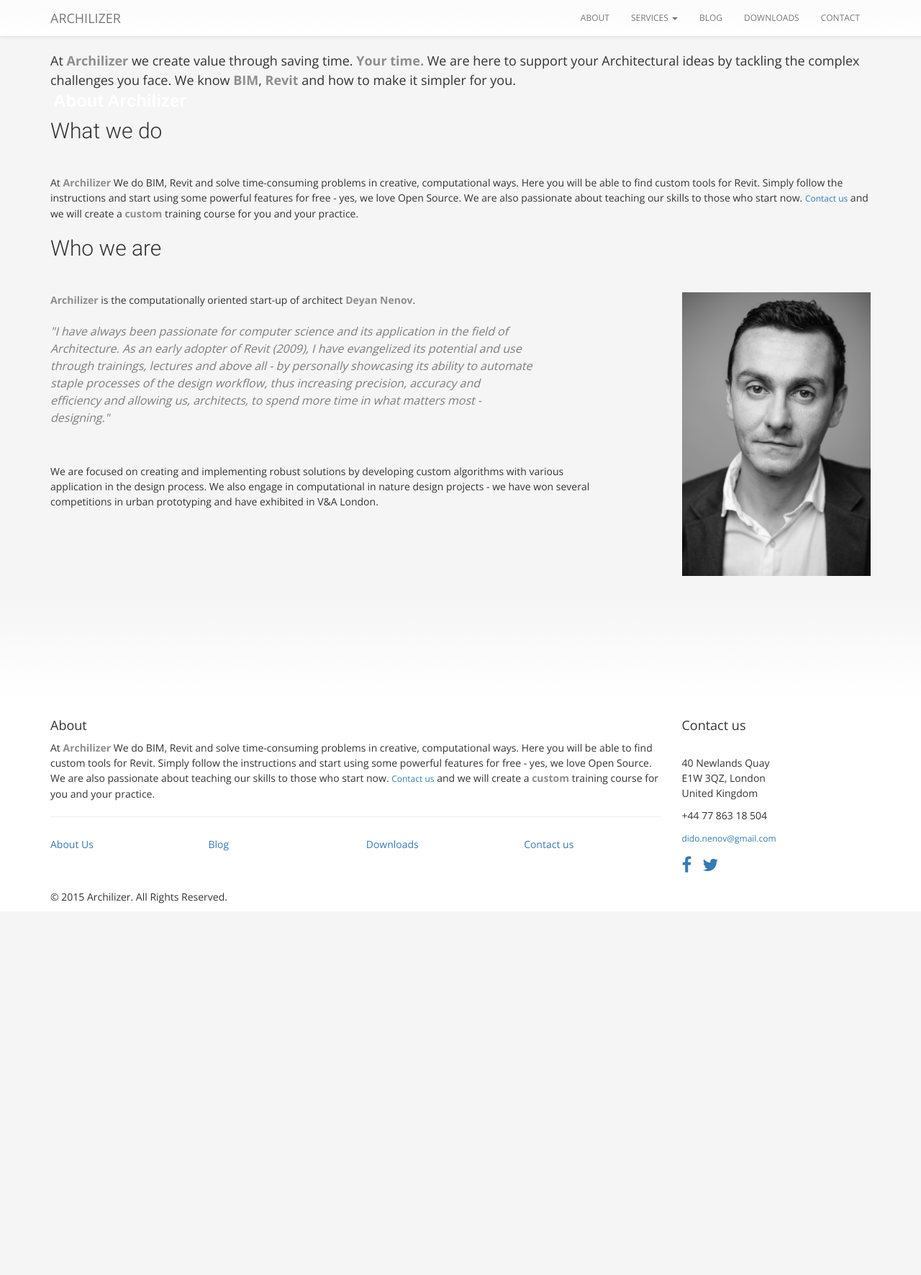
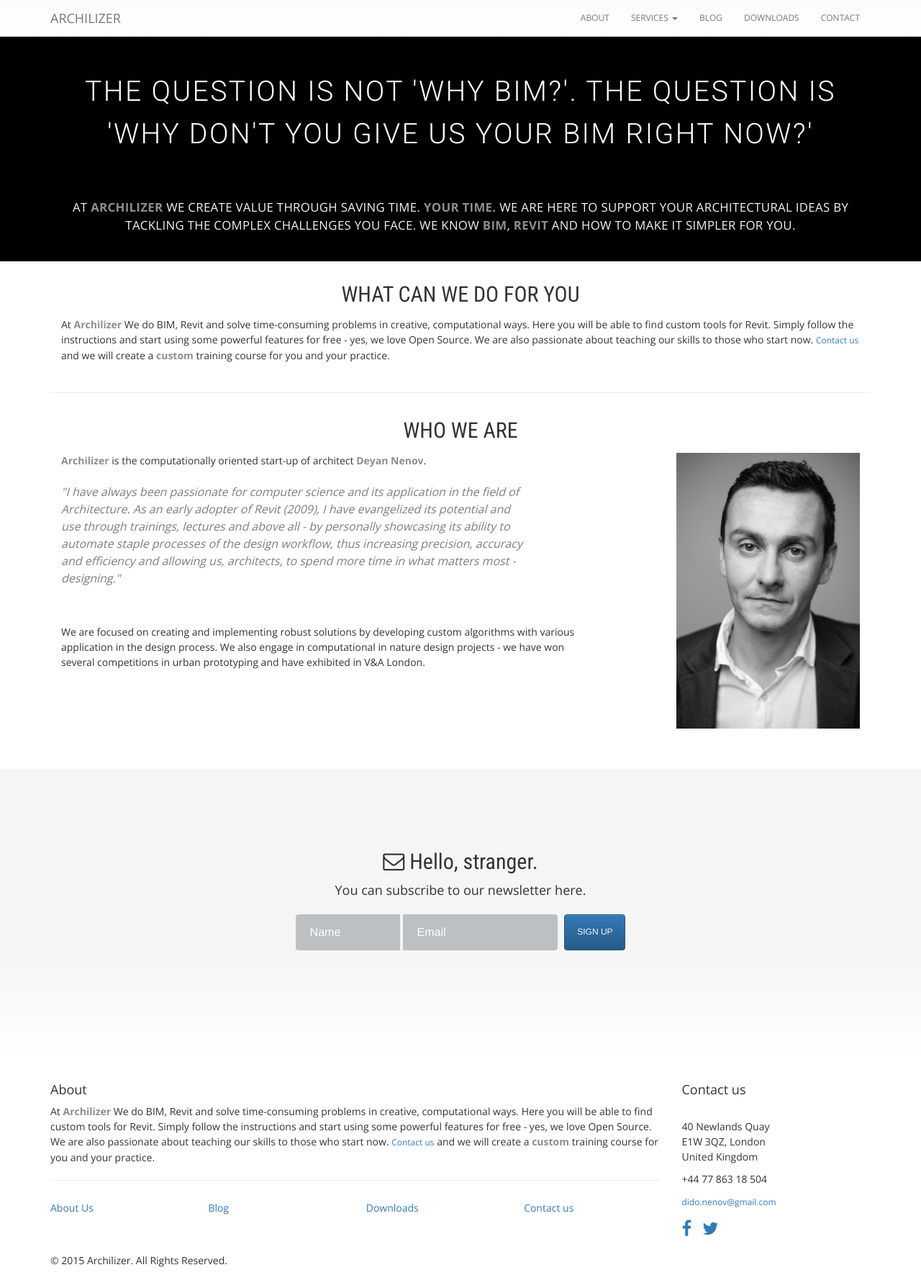
Before and after one commit to 2adicted/Archilizer, a Django app: template templates/about_us.html in a window 1280 px wide. Shown: the whole page at 72% size. Before the commit the page ends 1255 px from the top, so only its background shows below. Run offline with Django 3.2, Linux system fonts and the light colour scheme; the template is opened without the code that fills it, so the values that code supplies are empty; some libraries are stand-ins or nearby versions.

Commit message:
safe before LESS install

```diff
--- a/archilizer/views.py
+++ b/archilizer/views.py
@@ -3,6 +3,8 @@ from django.shortcuts import render
 from django.template import RequestContext
 
 from newsletter.forms import SignUpForm
+
+from django.views.decorators.csrf import csrf_exempt
 
 # Create your views here.
 def about(request):
@@ -15,6 +17,7 @@ def about(request):
 			})
 		)
 
+@csrf_exempt
 def under_construction(request):
 	"""Under Construction home view"""
 	title = "Under Construction"
--- a/newsletter/views.py
+++ b/newsletter/views.py
@@ -9,6 +9,10 @@ from .forms import SignUpForm, ContactForm
 from blog.models import Post
 from training.models import TrainingModule
 
+from django.views.decorators.csrf import csrf_exempt
+
+
+@csrf_exempt
 # Create your views here.
 def home(request):
 	title = "BIM Management | Revit Training | Revit Plugins & Custom Tools "
@@ -43,6 +47,8 @@ def home(request):
 			})
 		)
 
+
+@csrf_exempt
 def contact(request):
 	title = 'Contact Us'
 	form = ContactForm(request.POST or None)
--- a/static_in_pro/our_static/css/custom.css
+++ b/static_in_pro/our_static/css/custom.css
@@ -13,23 +13,20 @@
     src: url('../fonts/CaviarDreams.ttf') format("truetype");
 }
 
-
 html, body{
     height:100%;
 }
 body{
     background-color: #F5F5F5;
 }
-.btn-margin{
-    margin-top: 2em;
+/* text formatting */
+h1{
+    font-family: 'Roboto', sans-serif;
+    font-weight: thin;
+    padding-bottom: 1em;
 }
-/* text formatting */
-h1, h4, h5{
-    font-family: 'Open Sans', sans-serif;
-    font-weight: thin;
-}
-h2 {
-    font-family: 'Roboto', sans-serif;
+h2{
+    font-family: 'Roboto Condensed', sans-serif;
     font-weight: 300;
 }
 h3{
@@ -37,6 +34,10 @@ h3{
     font-weight: medium;
     font-size: 14px;
     text-transform: uppercase;
+}
+h4, h5{
+    font-family: 'Open Sans', sans-serif;
+    font-weight: thin;
 }
 p{
     font-family: 'Open Sans', sans-serif;
@@ -48,13 +49,11 @@ a{
     font-family: 'Open Sans', sans-serif;
     font-weight: 400;
     font-size: 12px;
+    text-decoration: none !important;
 }
 ul{
     font-family: 'Open Sans', sans-serif;
     font-weight: 400;
-}
-h1{
-    padding-bottom: 1em;
 }
 strong {
     color:#8E8E8E;
@@ -174,9 +173,6 @@ strong {
     box-shadow: 0px 4px 15px rgba(40,40,40, 0.4);
 }
 /* general */
-a {
-    text-decoration: none !important;
-}
 .captions{
     color:#141414;
     font-size: 16px;
@@ -221,7 +217,7 @@ a {
 }
 .white{
     /*font-family: CaviarDreams, Helvetica, Arial-Narrow;*/
-    font-family: 'Roboto', sans-serif;
+    /*font-family: 'Roboto', sans-serif;*/
     color:#fff;
     font-weight: 300;
     line-height: 150%;
@@ -229,6 +225,17 @@ a {
     /*line-height: 40px;*/
     letter-spacing: 0.06em;
     text-transform: uppercase;
+}
+.grey{
+    /*font-family: CaviarDreams, Helvetica, Arial-Narrow;*/
+    /*font-family: 'Open Sans', sans-serif;*/
+    color:#F5F5F5;
+    font-weight: 300;
+    line-height: 150%;
+    font-size: 1.2em;
+    /*line-height: 40px;*/
+    letter-spacing: 0.02em;
+    /*text-transform: uppercase;*/
 }
 .middle{
     position:absolute;
@@ -336,8 +343,58 @@ a {
     left:0;
 }
 .form-control{
-    border-radius: 0 !important;
+    /*border-radius: 0 !important;*/
     border-style: none !important;
+    background-color: #bcc0c3;
+    border: none;
+    color: #ffffff !important;
+    box-shadow: none;
+    -webkit-box-shadow: none;
+    -moz-box-shadow: none;
+    height: 50px;
+    padding: 0px 20px;
+    font-size: 16px;
+    border-radius: 4px;
+}
+.form-control.form-name {
+    width: 145px;
+    border-top-right-radius: 0;
+    border-bottom-right-radius: 0;
+    color:#fff;
+}
+.form-control.form-email {
+    width: 215px;
+    border-top-left-radius: 0;
+    border-bottom-left-radius: 0;
+    color:#fff;
+}
+.form-control::-webkit-input-placeholder { /* WebKit, Blink, Edge */
+    color:    #fff;
+}
+.form-control:-moz-placeholder { /* Mozilla Firefox 4 to 18 */
+   color:    #fff;
+   opacity:  1;
+}
+.form-control::-moz-placeholder { /* Mozilla Firefox 19+ */
+   color:    #fff;
+   opacity:  1;
+}
+.form-control:-ms-input-placeholder { /* Internet Explorer 10-11 */
+   color:    #fff;
+}
+.submit{
+    padding: 12px 14px;
+    height: 50px;
+    width: 85px;
+    margin-left: 6px;
+    font-size: 12px;
+    text-transform: uppercase;
+}
+.btn-primary{
+    background-color:#FC4270 !important;
+}
+.btn-primary:hover{
+    background-color:#FC4270 !important;
 }
 .top
 {
--- a/templates/about_us.html
+++ b/templates/about_us.html
@@ -4,25 +4,53 @@
 {% block head_title %} About Us {{ block.super }} {% endblock %}
 
 {% block content %}
+<style>
+/* Custom style because of backgorund */
+	body{
+	    background-color:black;
+	}
+	body{
+		padding-top: 50px !important;
+	}
+	.head_title{
+		margin:2em 0 2em 0;
+	}
+</style>
 
-<div class="about-content">
-	<div class="row">
+<div class="col-sm-12 head_title">
+	<h1 class="white text-align-center">
+		The question is not 'Why BIM?'. The question is 'Why don't you give us your BIM right now?'
+	</h1>
+	<h3 class="grey text-align-center">At <strong>Archilizer</strong> we create value through saving time. <strong>Your time.</strong> We are here to support your Architectural ideas by tackling the complex challenges you face. We know <strong>BIM</strong>, <strong>Revit</strong> and how to make it simpler for you.
+	</h3>
+</div>
+{% endblock %}
+
+
+{% block sub-content %}
+<div class="row featured-container" style="padding-bottom:4em;">
+	<div class="col-xl-12">
+		<span class="text-align-center">
+			<h2 style="margin-top:0.5em; margin-bottom: 0.5em;" id="we-do"> WHAT CAN WE DO FOR YOU</h2>
+		</span>
+	<div class="container default-container">
 		<div class="col-sm-12">
-			<!-- <img src="{% static 'img/test/laptop.jpg' %}" class="img-responsive img-rounded box-shadow-content about-h" alt="about-us-image"> -->
+			{% include 'about.html' %}
+		</div>
+	</div>
+		<div class="container">
+			<hr>
+		</div>
+	</div>
 
-			<div class="text-h" > About Archilizer </div>
-		</div>
+	<div class="col-xl-12">
+		<span class="text-align-center">
+			<h2 style="margin-top:0.5em; margin-bottom: 0.5em;" id="we-do"> WHO WE ARE </h2>
+		</span>
+	</div>
 
-		<div class="col-sm-12">
-			<p class="lead">At <strong>Archilizer</strong> we create value through saving time. <strong>Your time.</strong> We are here to support your Architectural ideas by tackling the complex challenges you face. We know <strong>BIM</strong>, <strong>Revit</strong> and how to make it simpler for you.
-			</p>
-		</div>
-		<div class="col-sm-12">
-		<h2 style="margin-bottom:1.5em;"> What we do</h2>
-			{% include 'about.html' %}
-		<h2 style="margin-bottom:1.5em;"> Who we are </h2>
-		</div>
-		<div class="col-sm-8">
+	<div class="container default-container">
+		 <div class="col-sm-8">
 			<p class="about-p">
 			<strong>Archilizer</strong> is the computationally oriented start-up of architect <strong>Deyan Nenov</strong>.</p>
 			<p class="about-p" style="color:#7E7E7E; font-size:16px; padding-right:5em;">
@@ -37,10 +65,46 @@
 			<p class="about-p">We are focused on creating and implementing robust solutions by developing custom algorithms with various application in the design process. We also engage in computational in nature design projects - we have won several competitions in urban prototyping and have exhibited in V&A London.
 			</p>
 		</div>
+	</div>
+</div>
+
+<div class="row bottom-container grey-container">
+	<div class="container">
+		<div class="col-sm-6 col-sm-offset-3">
+			<div class="sign-up text-center">
+			<h2><i class="fa fa-envelope-o fa-1x" style=""> </i>
+				Hello, stranger. </h2>
+				<p class="lead"> You can subscribe to our newsletter here.</p>
+
+
+
+				<form method='POST' class="form-inline" action='{% url "about" %}'>{% csrf_token %}
+					<div class='form-group row'>
+         				<input type='text' class='form-control form-name' name='full_name' placeholder='Name' />
+         				<input type='text' class='form-control form-email' name='email' placeholder='Email' />
+						<input class="btn btn-primary submit" type="submit" value="Sign Up">
+					</div>
+				</form>
+
+
+				<!-- <form accept-charset="UTF-8" action="https://socialtriggers.infusionsoft.com/app/form/process/0dce609cb00ae6b7988728683558c52d" class="form-inline" method="POST" _lpchecked="1">
+
+                    <input name="inf_form_xid" type="hidden" value="0dce609cb00ae6b7988728683558c52d">
+                    <input name="inf_form_name" type="hidden" value="Social Triggers Website">
+                    <input name="infusionsoft_version" type="hidden" value="1.36.0.43">
+
+                    <div class="form-group row">
+
+                        <input type="text" id="inf_field_FirstName" name="inf_field_FirstName" class="form-control remove-right-borders form-name" placeholder="First name">
+                        <input type="text" id="inf_field_Email" name="inf_field_Email" class="form-control remove-left-borders form-email" placeholder="Email">
+                        <input type="submit" value="Free Updates!" class="btn btn-primary submit">
+
+                    </div>
+
+            	</form> -->
+			</div>
+		</div>
+	</div>
 </div>
 
 {% endblock %}
-
-<div class="row">
-    <div class="col-sm-9">
-        <div class="blog-header text-align-center blog-title"> {% block topic %}ARCHILIZED{% endblock %}
--- a/templates/head_css.html
+++ b/templates/head_css.html
@@ -18,6 +18,7 @@
 <!-- Fonts -->
 <link href='https://fonts.googleapis.com/css?family=Open+Sans:400,300,700,800' rel='stylesheet' type='text/css'>
 <link href='https://fonts.googleapis.com/css?family=Roboto:400,100,300,700,500' rel='stylesheet' type='text/css'>
+<link href='https://fonts.googleapis.com/css?family=Roboto+Condensed' rel='stylesheet' type='text/css'>
 
 <!-- Archilizer custom styles for this template -->
 <link href="{% static 'css/custom.css' %}" rel="stylesheet">
--- a/templates/home.html
+++ b/templates/home.html
@@ -55,7 +55,7 @@
 <div class="row">
 	<div class="col-md-6 healthy">
 		<span class="middle">
-			<h2 class="white"> BIM Management, Revit Training and Development </h2>
+			<h1 class="white"> BIM Management, Revit Training and Development </h1>
 			<br>
 			<p class="about-home-p">
 			 We do <strong class="strong-light">BIM</strong>, <strong class="strong-light">Revit</strong> and solve time-consuming problems in creative, computational ways.  We have a passion for novelty and sharing our knowledge with others.
```
